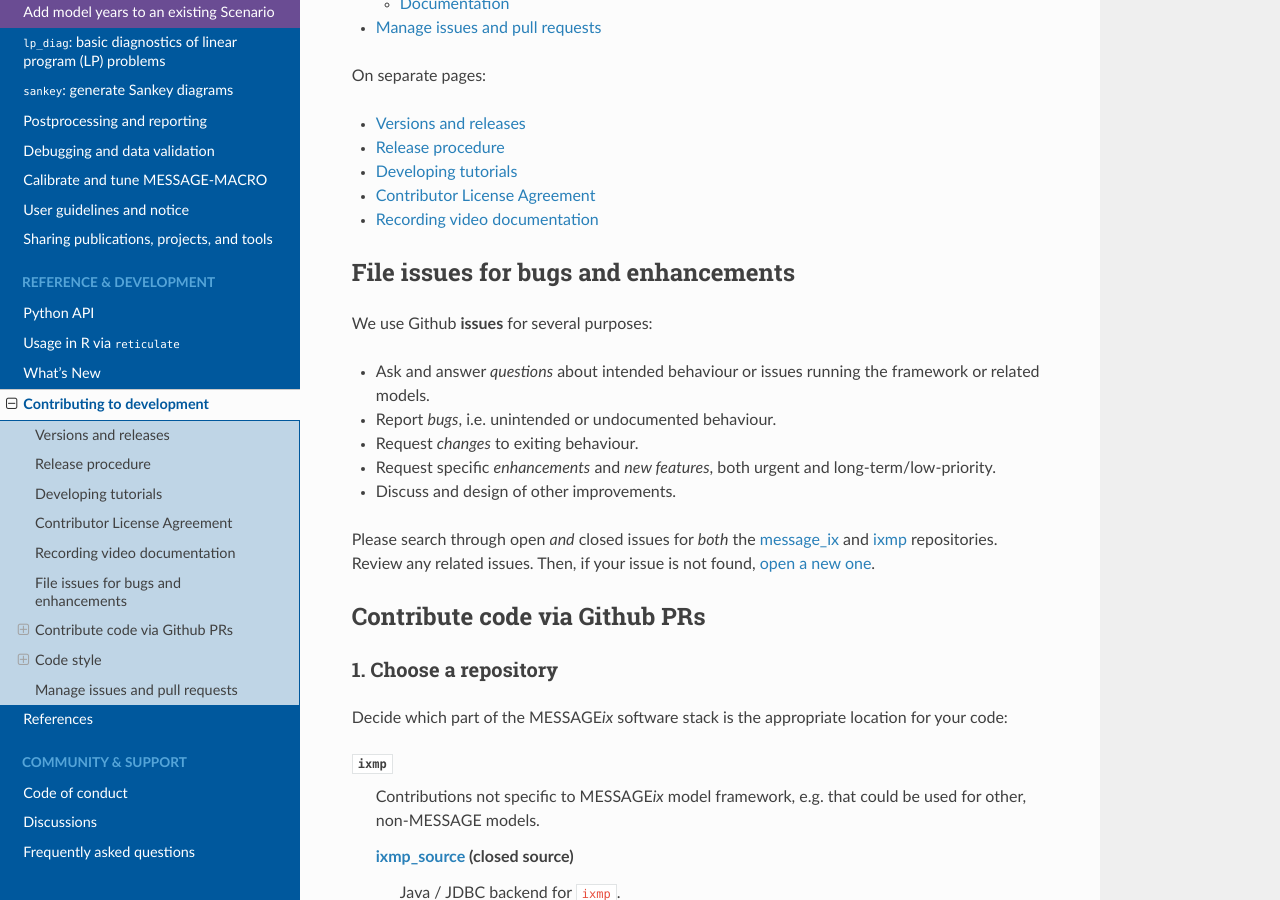
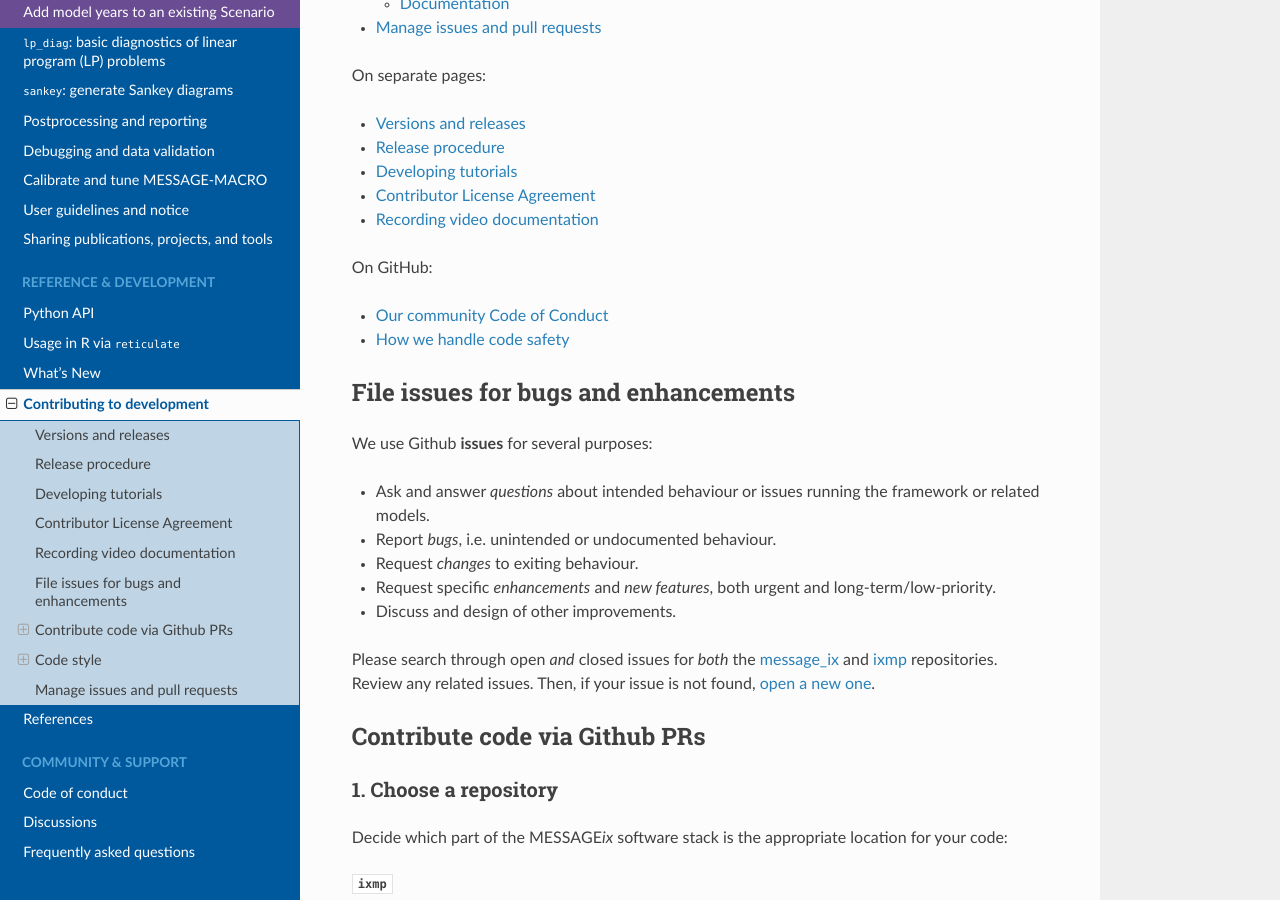
Before and after one commit to iiasa/message_ix, a Sphinx documentation site: the page built from doc/contributing.rst, in a window 1280 px wide and 900 px high, scrolled down 528 px. Built offline with Sphinx 7.4.7 and the Read the Docs theme 3.1.0, drawn with Linux system fonts in a browser that asks for light colours; pages that are not in the unit, such as notebooks, are missing from menus; the version number could not be read and is left out.

Commit message:
Add links to community health files to contributing page

```diff
--- a/doc/contributing.rst
+++ b/doc/contributing.rst
@@ -20,6 +20,11 @@
    contrib/tutorial
    contrib/cla
    contrib/video
+
+On GitHub:
+
+- `Our community Code of Conduct <https://github.com/iiasa/message_ix?tab=coc-ov-file>`_
+- `How we handle code safety <https://github.com/iiasa/message_ix?tab=security-ov-file>`_
 
 File issues for bugs and enhancements
 =====================================
```
